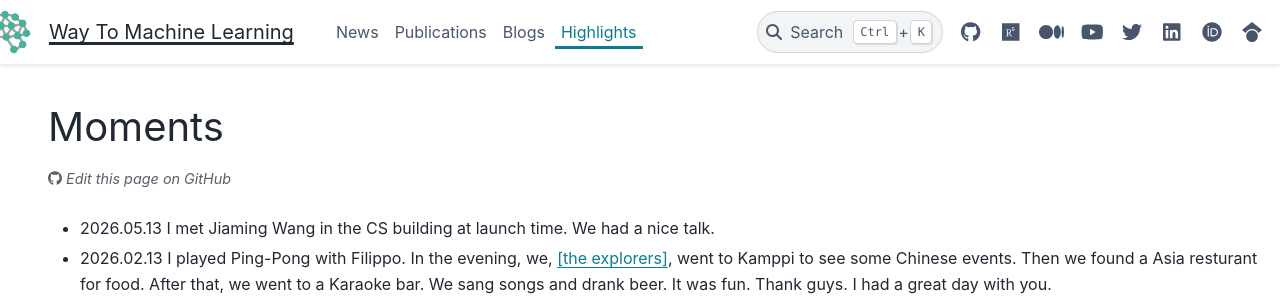
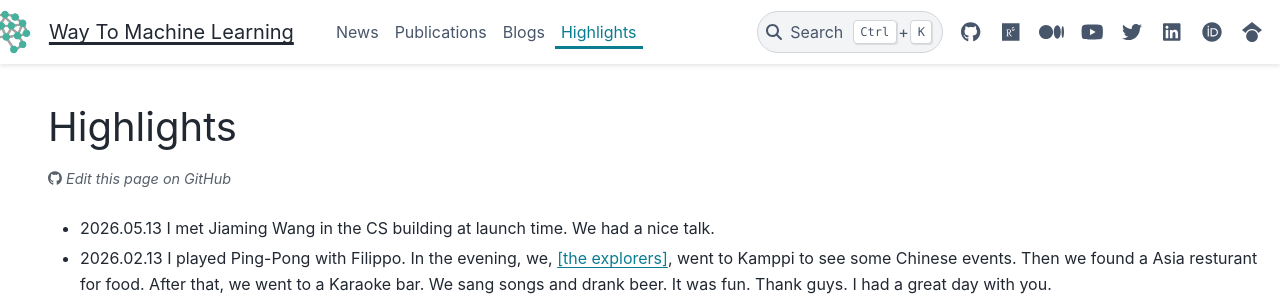
Before and after one commit to way2ml/way2ml.github.io, a Sphinx documentation site: the page built from doc/highlights.md, in a window 1280 px wide and 900 px high. Shown: the top 300 px of the window. Built offline with Sphinx 7.4.7 and the PyData theme 0.15.4, drawn with Linux system fonts in a browser that asks for light colours; comment, search, counter and statistics services are not loaded.

Commit message:
Rename 'Life moments' to 'Highlights' in document

```diff
--- a/doc/highlights.md
+++ b/doc/highlights.md
@@ -1,9 +1,9 @@
 ---
-title: Life moments
+title: Highlights
 comment: True
 ---
 
-# Moments
+# Highlights
 - 2026.05.13 I met Jiaming Wang in the CS building at launch time. We had a nice talk.
 - 2026.02.13 I played Ping-Pong with Filippo. In the evening, we, <a href="./_static/moments/20260213_kamppi.jpeg" target="_blank" rel="noopener">[the explorers]</a>, went to Kamppi to see some Chinese events. Then we found a Asia resturant for food. After that, we went to a Karaoke bar. We sang songs and drank beer. It was fun. Thank guys. I had a great day with you.
 - 2026.02.12 I played floorball today. Theo joined floorball for the first time. I helped students solve their programming problems.
```
